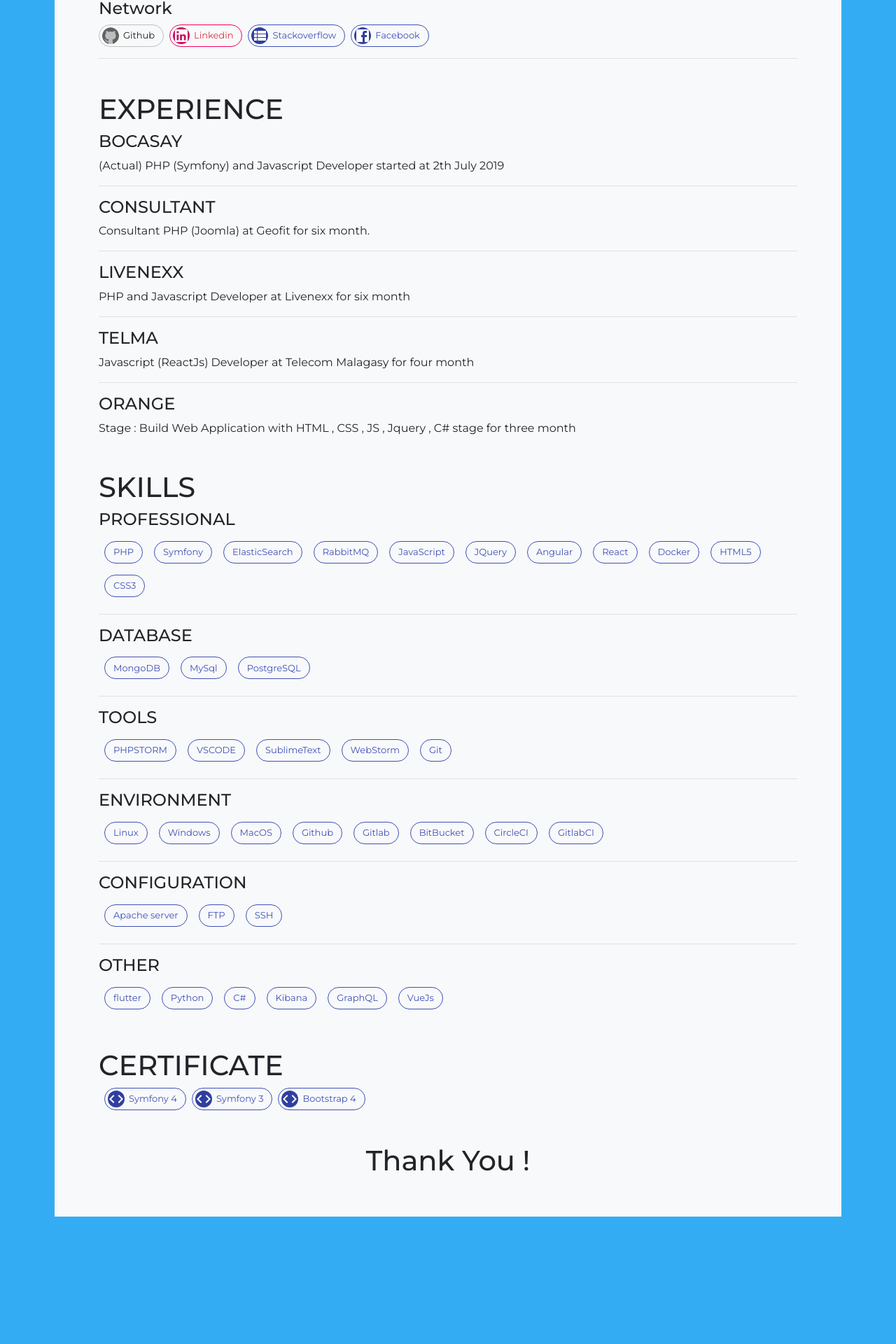
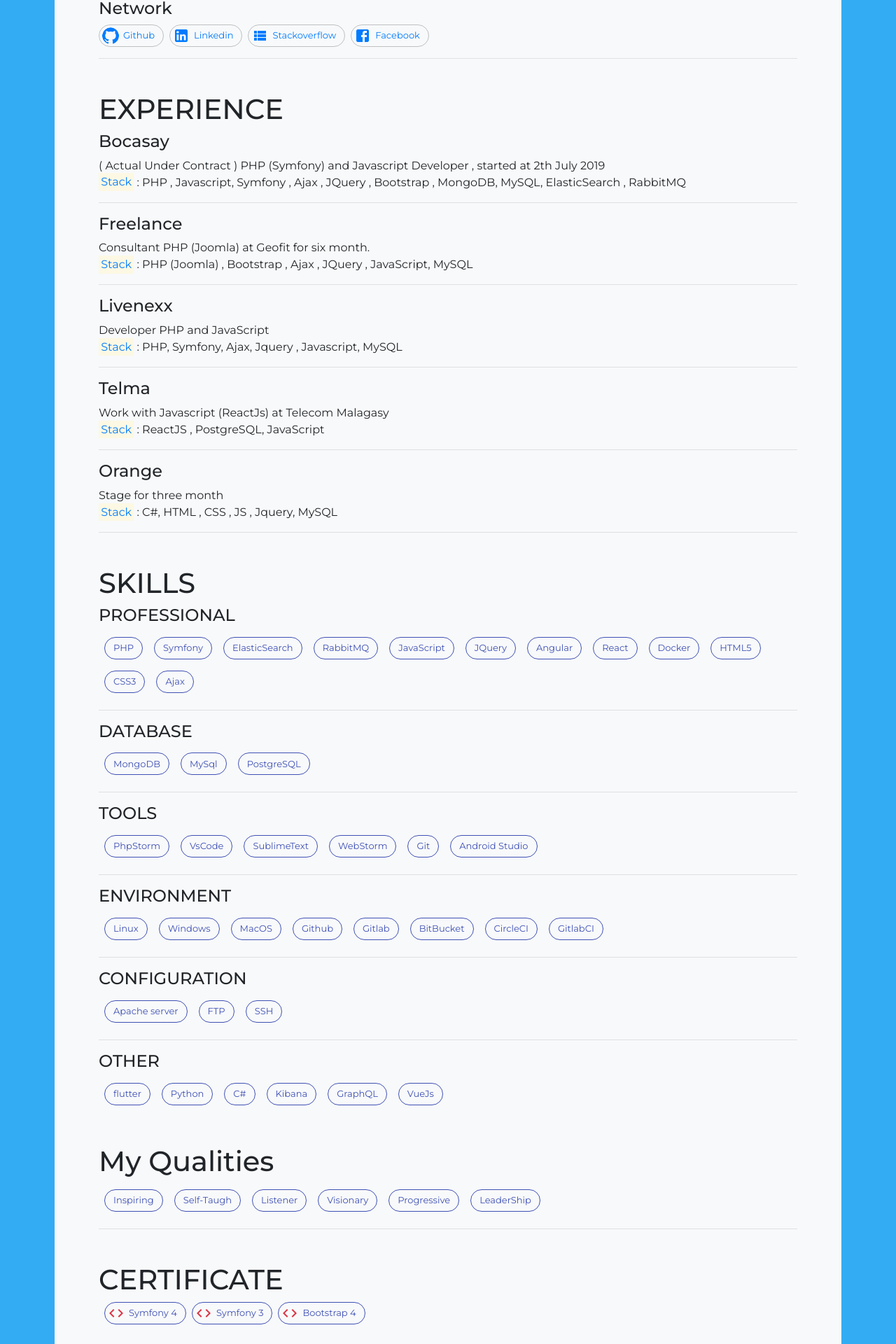
Before and after one commit to julkwel/cv-julien, a React (Create React App) app: page / in a window 1280 px wide. Shown: the part 799-2719 px from the top of the page at 70% size. Before the commit the page ends 2545 px from the top, so only its background shows below. Built offline with nearby package versions, Linux system fonts and the light colour scheme.

Commit message:
update profile and design

```diff
--- a/src/App.css
+++ b/src/App.css
@@ -29,3 +29,7 @@
 ::-webkit-scrollbar-thumb:hover {
   background: #555;
 }
+
+.MuiAvatar-colorDefault{
+  background: transparent!important;
+}
--- a/src/cv/cv.js
+++ b/src/cv/cv.js
@@ -7,6 +7,7 @@
 import LinkedInIcon from '@material-ui/icons/LinkedIn';
 import ViewListIcon from '@material-ui/icons/ViewList';
 import CodeIcon from '@material-ui/icons/CodeOutlined';
+import GetAppIcon from '@material-ui/icons/GetAppRounded';
 
 export default function Cv() {
         return (
@@ -16,7 +17,13 @@
                         <img src={jul} alt="Julien Rajerison" className="rounded-circle jul-photo"/>
                     </div>
                     <div className="col-md-8">
-                        <h2 className="text-left">Hello , I'm Julien.</h2>
+                        <div className="row">
+                            <h2 className="text-left"><span role="img" aria-label="Hi">👋</span> Hello , I'm Julien.</h2>
+                            <div className="ml-auto">
+                                <a rel="noopener noreferrer" href={profileData.profile.githubLink} target="_blank" className="text-secondary"><GitHubIcon/></a>
+                                <a rel="noopener noreferrer" href={profileData.profile.cvLink} target="_blank" className="text-secondary ml-3"><GetAppIcon/></a>
+                            </div>
+                        </div>
                         <hr/>
                         <h5>Professional developer</h5>
                         <span>{profileData.profile.me}</span>
@@ -41,38 +48,35 @@
                         {profileData.profile.state}
                         <hr/>
                         <h4>Network</h4>
-                        <Chip
-                            avatar={<Avatar><GitHubIcon/></Avatar>}
+                        <Chip  className="text-primary"
+                            avatar={<Avatar><GitHubIcon className="text-primary"/></Avatar>}
                             component="a"
                             href={profileData.network.github}
                             target="_blank"
                             variant="outlined"
                             label="Github"
                             />
-                        <Chip className="ml-2 text-danger"
-                            avatar={<Avatar><LinkedInIcon/></Avatar>}
+                        <Chip className="ml-2 text-primary"
+                            avatar={<Avatar><LinkedInIcon className="text-primary"/></Avatar>}
                             component="a"
                             href={profileData.network.linkedin}
                             target="_blank"
-                            color="secondary"
                             variant="outlined"
                             label="Linkedin"
                             />
-                         <Chip className="ml-2"
-                            avatar={<Avatar><ViewListIcon/></Avatar>}
+                         <Chip className="ml-2 text-primary"
+                            avatar={<Avatar><ViewListIcon className="text-primary"/></Avatar>}
                             component="a"
                             href={profileData.network.stackoverflow}
                             target="_blank"
-                            color="primary"
                             variant="outlined"
                             label="Stackoverflow"
                             />
-                        <Chip className="ml-2"
-                            avatar={<Avatar><FacebookIcon/></Avatar>}
+                        <Chip className="ml-2 text-primary"
+                            avatar={<Avatar><FacebookIcon className="text-primary"/></Avatar>}
                             component="a"
                             href={profileData.network.facebook}
                             target="_blank"
-                            color="primary"
                             variant="outlined"
                             label="Facebook"
                             />
@@ -81,20 +85,13 @@
 
                 <div className="col-md-12 mt-5">
                     <h1>EXPERIENCE</h1>
-                    <h4>BOCASAY</h4>
-                    {profileData.experience.bocasay}
-                    <hr/>
-                    <h4>CONSULTANT</h4>
-                    {profileData.experience.consultant}
-                    <hr></hr>
-                    <h4>LIVENEXX</h4>
-                    {profileData.experience.livenexx}
-                    <hr></hr>
-                    <h4>TELMA</h4>
-                    {profileData.experience.telma}
-                    <hr></hr>
-                    <h4>ORANGE</h4>
-                    {profileData.experience.orange}
+                    {profileData.experience.map((item,key) => {
+                        return <div key={key}><h4>{item.entreprise}</h4>
+                                    <span>{item.post}</span><br></br>
+                                    <span><mark className="text-primary">Stack</mark> : {item.stack}</span>
+                                    <hr></hr>
+                                </div>
+                    })}
                 </div>
 
                 <div className="col-md-12 mt-5">
@@ -130,9 +127,16 @@
                     })}
                 </div>
                 <div className="col-md-12 mt-5">
+                    <h1>My Qualities</h1>
+                    {profileData.qualities.map((item,key)=>{
+                        return <Chip label={item} key={key} variant="outlined" color="primary" className="m-2"/>
+                    })}
+                    <hr/>
+                </div>
+                <div className="col-md-12 mt-5">
                     <h1>CERTIFICATE</h1>
                     <Chip className="ml-2"
-                            avatar={<Avatar><CodeIcon/></Avatar>}
+                            avatar={<Avatar><CodeIcon className="text-danger"/></Avatar>}
                             component="a"
                             href={profileData.certificate.symfony4}
                             target="_blank"
@@ -141,7 +145,7 @@
                             label="Symfony 4"
                     />
                     <Chip className="ml-2"
-                            avatar={<Avatar><CodeIcon/></Avatar>}
+                            avatar={<Avatar><CodeIcon className="text-danger"/></Avatar>}
                             component="a"
                             href={profileData.certificate.symfony3}
                             target="_blank"
@@ -150,7 +154,7 @@
                             label="Symfony 3"
                     />
                     <Chip className="ml-2"
-                            avatar={<Avatar><CodeIcon/></Avatar>}
+                            avatar={<Avatar><CodeIcon className="text-danger"/></Avatar>}
                             component="a"
                             href={profileData.certificate.bootstrap4}
                             target="_blank"
@@ -161,7 +165,7 @@
                 </div>
                 <div className="mb-5"></div>
                 <div className="col-md-12">
-                    <h1 className="text-center">Thank You !</h1>
+                    <h5 className="text-center">" {profileData.footer} "</h5>
                 </div>
             </div>
         );
--- a/src/profile.json
+++ b/src/profile.json
@@ -1,56 +1,119 @@
 {
-    "profile":{
-        "nom":"RAJERISON",
-        "prenom":"Julien",
-        "dn":"29 Janvier 1995",
-        "state":"Madagascar",
-        "phone":"+261 32 94 730 33",
-        "ln":"Miarinarivo",
-        "email":"julienrajerison5@gmail.com",
-        "me":"Currently Web developer at Bocasay and Techzara founder , also love to code with PHP and Javascript , passionate about linux and latest new Technologies."
+    "profile": {
+        "nom": "RAJERISON",
+        "prenom": "Julien",
+        "dn": "29 Janvier 1995",
+        "state": "Madagascar",
+        "phone": "+261 32 94 730 33",
+        "ln": "Miarinarivo",
+        "email": "julienrajerison5@gmail.com",
+        "me": "Work at Bocasay as PHP (Symfony) and JavaScript Developer , Founder of Techzara Madagascar , Passionate about linux and latest new Technologies.",
+        "cvLink":"https://docs.google.com/document/d/1ZnF-1bOzELzmAyvt4msIPfLGY-PLYCQuLmYVi61aVyo/edit?usp=sharing",
+        "githubLink":"https://github.com/julkwel/cv-julien"
     },
-    "network":{
-        "facebook":"https://facebook.com/julkwel",
-        "github":"https://github.com/julkwel",
-        "linkedin":"https://www.linkedin.com/in/julien-rajerison-433715bb/",
-        "stackoverflow":"https://stackoverflow.com/users/10462455/julien-rajerison"
+    "network": {
+        "facebook": "https://facebook.com/julkwel",
+        "github": "https://github.com/julkwel",
+        "linkedin": "https://www.linkedin.com/in/julien-rajerison-433715bb/",
+        "stackoverflow": "https://stackoverflow.com/users/10462455/julien-rajerison"
     },
-    "education":{
-        "emedia":"Webmaster With Very Good Mention",
-        "cntemad":"DTS in Computerized Management",
-        "me":"Self-Taught",
-        "self":"90% of my skills are through by my research and my experience"
+    "education": {
+        "emedia": "Webmaster With Very Good Mention",
+        "cntemad": "DTS in Computerized Management",
+        "me": "Self-Taught",
+        "self": "90% of my skills are through by my research and my experience"
     },
-    "experience":{
-        "bocasay":"(Actual) PHP (Symfony) and Javascript Developer started at 2th July 2019",
-        "consultant":"Consultant PHP (Joomla) at Geofit for six month.",
-        "livenexx":"PHP and Javascript Developer at Livenexx for six month",
-        "telma":"Javascript (ReactJs) Developer at Telecom Malagasy for four month",
-        "orange":"Stage : Build Web Application with HTML , CSS , JS , Jquery , C# stage for three month"
-    },
-    "skills":{
-        "professional":[
-            "PHP","Symfony","ElasticSearch","RabbitMQ","JavaScript","JQuery","Angular","React","Docker","HTML5" ,"CSS3"
+    "experience": [
+        {
+            "entreprise":"Bocasay",
+            "post": "( Actual Under Contract ) PHP (Symfony) and Javascript Developer , started at 2th July 2019",
+            "stack":"PHP , Javascript, Symfony , Ajax , JQuery , Bootstrap , MongoDB, MySQL, ElasticSearch , RabbitMQ"
+        },
+        {
+            "entreprise":"Freelance",
+            "post":"Consultant PHP (Joomla) at Geofit for six month.",
+            "stack":"PHP (Joomla) , Bootstrap , Ajax , JQuery , JavaScript, MySQL"
+        },
+        {
+            "entreprise":"Livenexx",
+            "post":"Developer PHP and JavaScript",
+            "stack":"PHP, Symfony, Ajax, Jquery , Javascript, MySQL"
+        },
+        {
+            "entreprise":"Telma",
+            "post":"Work with Javascript (ReactJs) at Telecom Malagasy",
+            "stack":"ReactJS , PostgreSQL, JavaScript"
+        },
+        {
+            "entreprise":"Orange",
+            "post":"Stage for three month",
+            "stack":"C#, HTML , CSS , JS , Jquery, MySQL"
+        }
+    ],
+    "skills": {
+        "professional": [
+            "PHP",
+            "Symfony",
+            "ElasticSearch",
+            "RabbitMQ",
+            "JavaScript",
+            "JQuery",
+            "Angular",
+            "React",
+            "Docker",
+            "HTML5",
+            "CSS3",
+            "Ajax"
         ],
-        "database":[
-            "MongoDB","MySql","PostgreSQL"
+        "database": [
+            "MongoDB",
+            "MySql",
+            "PostgreSQL"
         ],
-        "tools":[
-            "PHPSTORM","VSCODE","SublimeText","WebStorm","Git"
+        "tools": [
+            "PhpStorm",
+            "VsCode",
+            "SublimeText",
+            "WebStorm",
+            "Git",
+            "Android Studio"
         ],
-        "environment":[
-            "Linux","Windows","MacOS","Github","Gitlab","BitBucket","CircleCI","GitlabCI"
+        "environment": [
+            "Linux",
+            "Windows",
+            "MacOS",
+            "Github",
+            "Gitlab",
+            "BitBucket",
+            "CircleCI",
+            "GitlabCI"
         ],
-        "configuration":[
-            "Apache server","FTP","SSH"
+        "configuration": [
+            "Apache server",
+            "FTP",
+            "SSH"
         ],
-        "other":[
-            "flutter","Python","C#","Kibana","GraphQL","VueJs"
+        "other": [
+            "flutter",
+            "Python",
+            "C#",
+            "Kibana",
+            "GraphQL",
+            "VueJs"
         ]
     },
-    "certificate":{
-        "symfony4":"https://skillvalue.com/fr/certificate/y25cDR4xyK1x0AdfzwlFPa2WWPL1Cxs3Z4mOtigWpZaeOioBK7wxyD6YI3LN",
-        "symfony3":"https://skillvalue.com/fr/certificate/LVimVEogrBg0FdwMUmJWFu6xIT1ol0baq0CLq1XTRTP2kkpHz4LVrHtcv278",
-        "bootstrap4":"https://skillvalue.com/fr/certificate/q7mDFFGYk2d6Yi9r30eh9EGa3b3bLib6esoaKXuu746LwzHspZfIWJjkfgkb"
-    }
+    "qualities": [
+        "Inspiring",
+        "Self-Taugh",
+        "Listener",
+        "Visionary",
+        "Progressive",
+        "LeaderShip"
+    ],
+    "certificate": {
+        "symfony4": "https://skillvalue.com/fr/certificate/y25cDR4xyK1x0AdfzwlFPa2WWPL1Cxs3Z4mOtigWpZaeOioBK7wxyD6YI3LN",
+        "symfony3": "https://skillvalue.com/fr/certificate/LVimVEogrBg0FdwMUmJWFu6xIT1ol0baq0CLq1XTRTP2kkpHz4LVrHtcv278",
+        "bootstrap4": "https://skillvalue.com/fr/certificate/q7mDFFGYk2d6Yi9r30eh9EGa3b3bLib6esoaKXuu746LwzHspZfIWJjkfgkb"
+    },
+    "footer":"This is my resume , if you want to know more about me , call me and let's talk together 😉 ! "
 }
```
